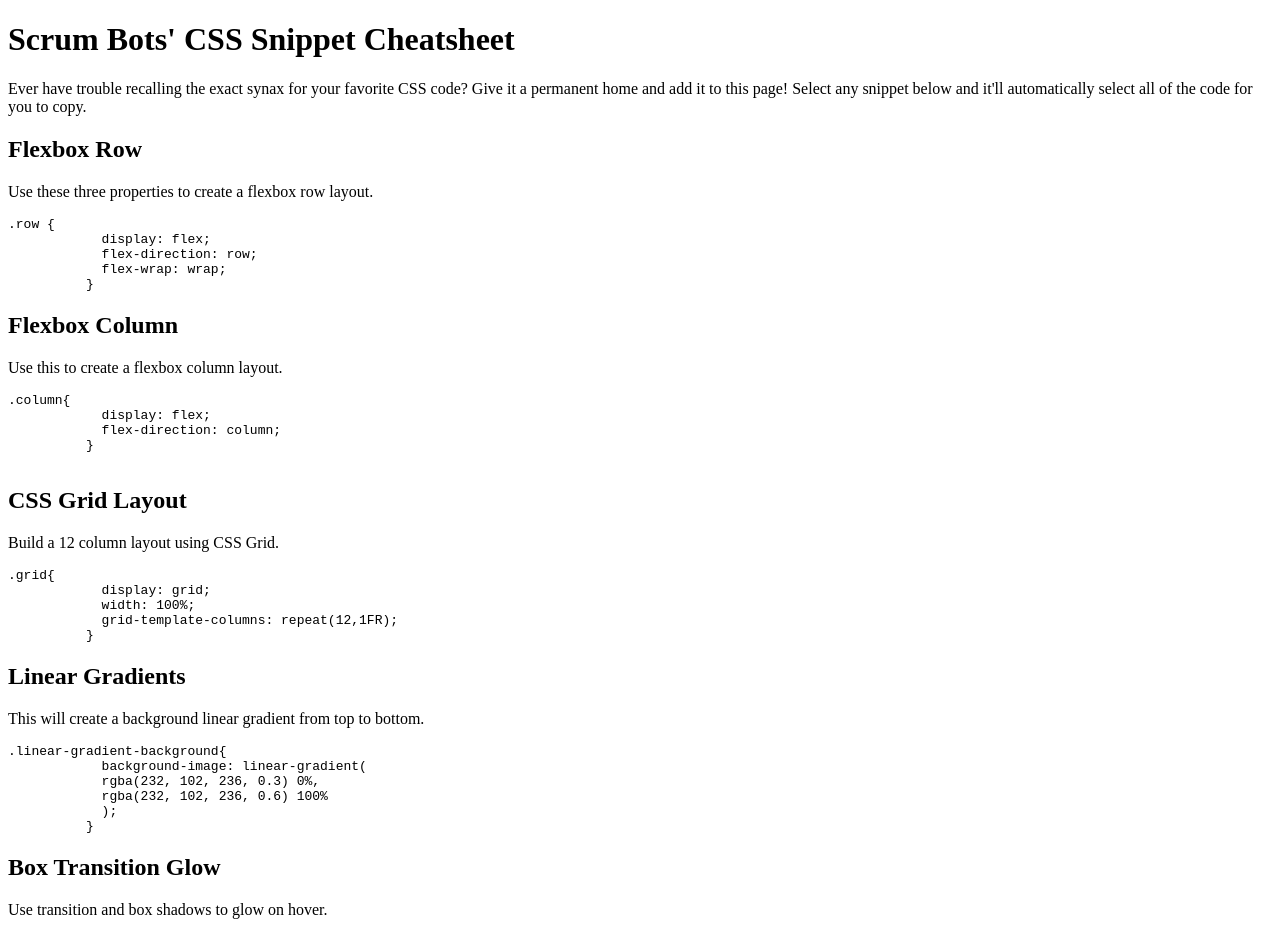
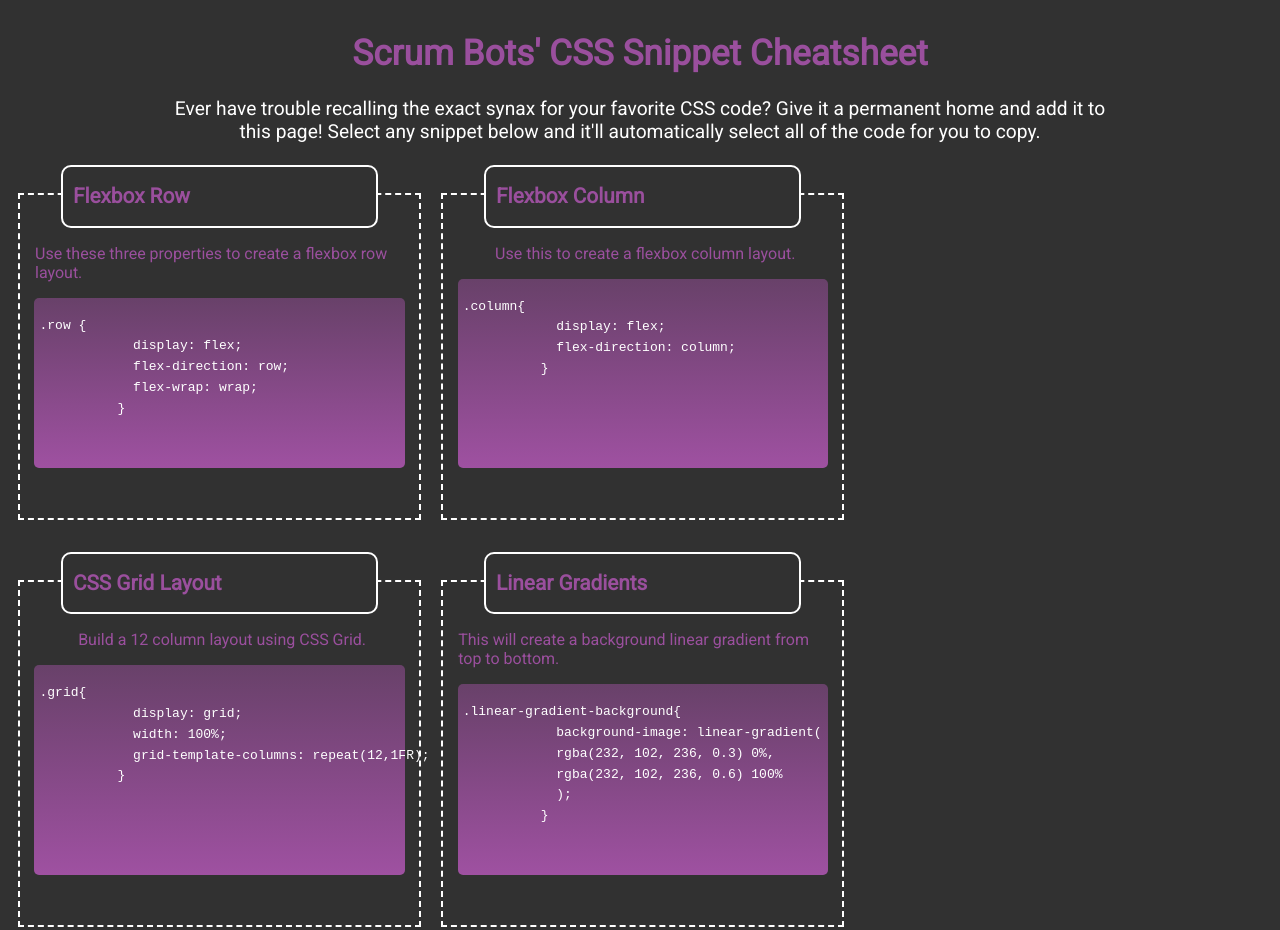
Before and after one commit to Defy1x/mini-project, a plain HTML site: page index.html in a window 1280 px wide. Shown: the top 930 px of the page. Drawn offline with Linux system fonts and the light colour scheme.

Commit message:
almost all complete besides hover tranisiton

```diff
--- a/assets/css/style.css
+++ b/assets/css/style.css
@@ -0,0 +1,128 @@
+:root{
+--white-text: #fff;
+--dark-background: #313131;
+--purple-text: #9A4F9D;
+}
+
+body{
+  font-family: 'Roboto', sans-serif;
+  background-color: var(--dark-background);
+  color: var(--white-text);
+}
+
+.wrapper{
+  display: flex;
+  justify-content: center;
+}
+
+header {
+  display: flex;
+  flex-direction: column;
+  width: 75%;
+}
+
+h1{
+  font-size: 2.2em;
+  text-align: center;
+  color: var(--purple-text);
+}
+
+header p{
+  font-size: 1.2em;
+  text-align: center;
+  color: var(--white-text);
+  margin: 0px;
+}
+
+main{
+  display: flex;
+  flex-direction: row;
+  flex-wrap: wrap;
+  margin-top: 20px;
+}
+
+section {
+    display: flex;
+    flex-direction: column;
+    align-items: center;
+    border: 2px dashed white;
+    align-items: center;
+    margin: 30px 10px 30px 10px;
+    padding: 10px;
+    width: 30%;
+    postion: relative;
+}
+
+section .card-title{
+  display:flex;
+  align-items: flex-start;
+  border-radius: 10px;
+  border: 2px solid white;
+  width: 80%;
+  position: relative;
+  top: -40px;
+  padding-left: 10px;
+  background-color: var(--dark-background);
+}
+
+section .card-title h2{
+  font-size: 1.3em;
+  color: var(--purple-text);
+
+}
+
+section p{
+  color: var(--purple-text);
+  text-align: left;
+  position: relative;
+  padding-left: 5px;
+  top: -40px;
+  font-size: 1em;
+}
+
+section .card-snippet {
+  border-radius: 5px;
+  padding: 5px;
+  line-height: 1.3em;
+  background-image: linear-gradient(
+  rgba(232, 102, 236, 0.3) 0%,
+  rgba(232, 102, 236, 0.6) 100%
+  );
+  color: var(--white-text);
+  width: 95%;
+  position: relative;
+  top: -40px;
+  height: 80%;
+}
+
+pre{
+  padding-bottom: 30px;
+}
+
+footer{
+  margin-top: 20px 0px 20px 0px;
+  text-align: center;
+  color: var(--purple-text);
+}
+
+span{
+  font-size: 1.6em;
+}
+
+@media screen and (max-width:10000px){
+  section {
+    width: 30%;
+  }
+}
+
+@media screen and (max-width:992px){
+  section {
+    width: 45%;
+  }
+}
+
+@media screen and (max-width:768px){
+  section {
+    width: 95%;
+  }
+}
--- a/index.html
+++ b/index.html
@@ -3,14 +3,18 @@
 	<head>
 		<title>Columbia Class Mini Project</title>
 		<meta charset="utf-8">
-		<link ref =“stylesheet” type=“text/css” href=“assets/css/reset.css”>
-    <link ref =“stylesheet” type=“text/css” href=“assets/css/style.css”>
+    <link rel="stylesheet" href="assets/css/style.css" />
+		<link rel=“stylesheet” href=“assets/css/reset.css”>
+    <link rel="preconnect" href="https://fonts.gstatic.com">
+<link href="https://fonts.googleapis.com/css2?family=Roboto&display=swap" rel="stylesheet">
 	</head>
 	<body>
-    <header>
-      <h1>Scrum Bots' CSS Snippet Cheatsheet</h1>
-      <p>Ever have trouble recalling the exact synax for your favorite CSS code? Give it a permanent home and add it to this page! Select any snippet below and it'll automatically select all of the code for you to copy.</p>
-    </header>
+    <div class="wrapper">
+      <header>
+        <h1>Scrum Bots' CSS Snippet Cheatsheet</h1>
+        <p>Ever have trouble recalling the exact synax for your favorite CSS code? Give it a permanent home and add it to this page! Select any snippet below and it'll automatically select all of the code for you to copy.</p>
+      </header>
+    </div>
     <main>
       <section>
         <div class="card-title">
@@ -98,7 +102,7 @@
       </section>
     </main>
     <footer>
-      <span>Made with :heart: and CSS </span>
+      <span>Made with &nbsp;❤️&nbsp; and CSS </span>
     </footer>
 	</body>
 </html>
```
